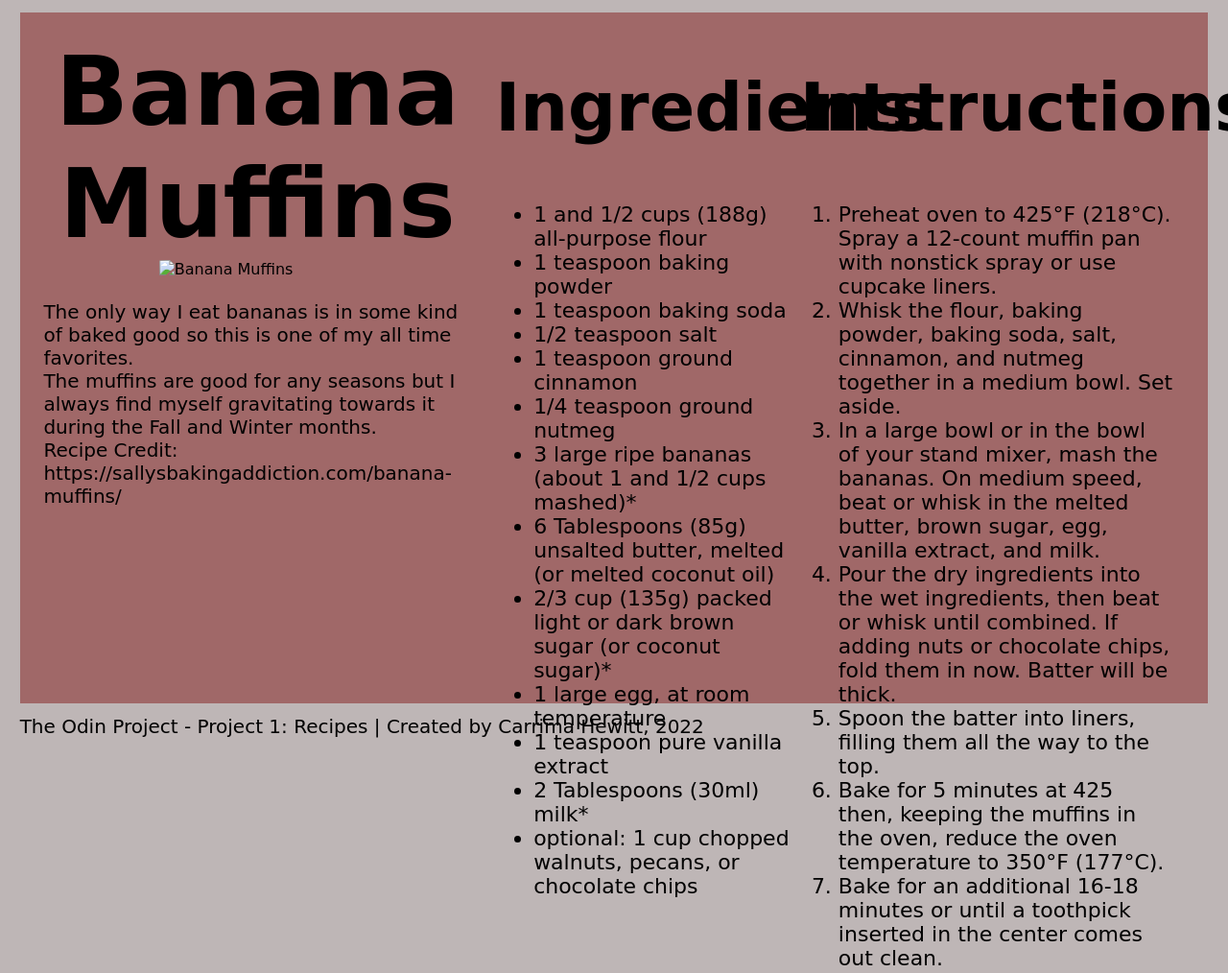
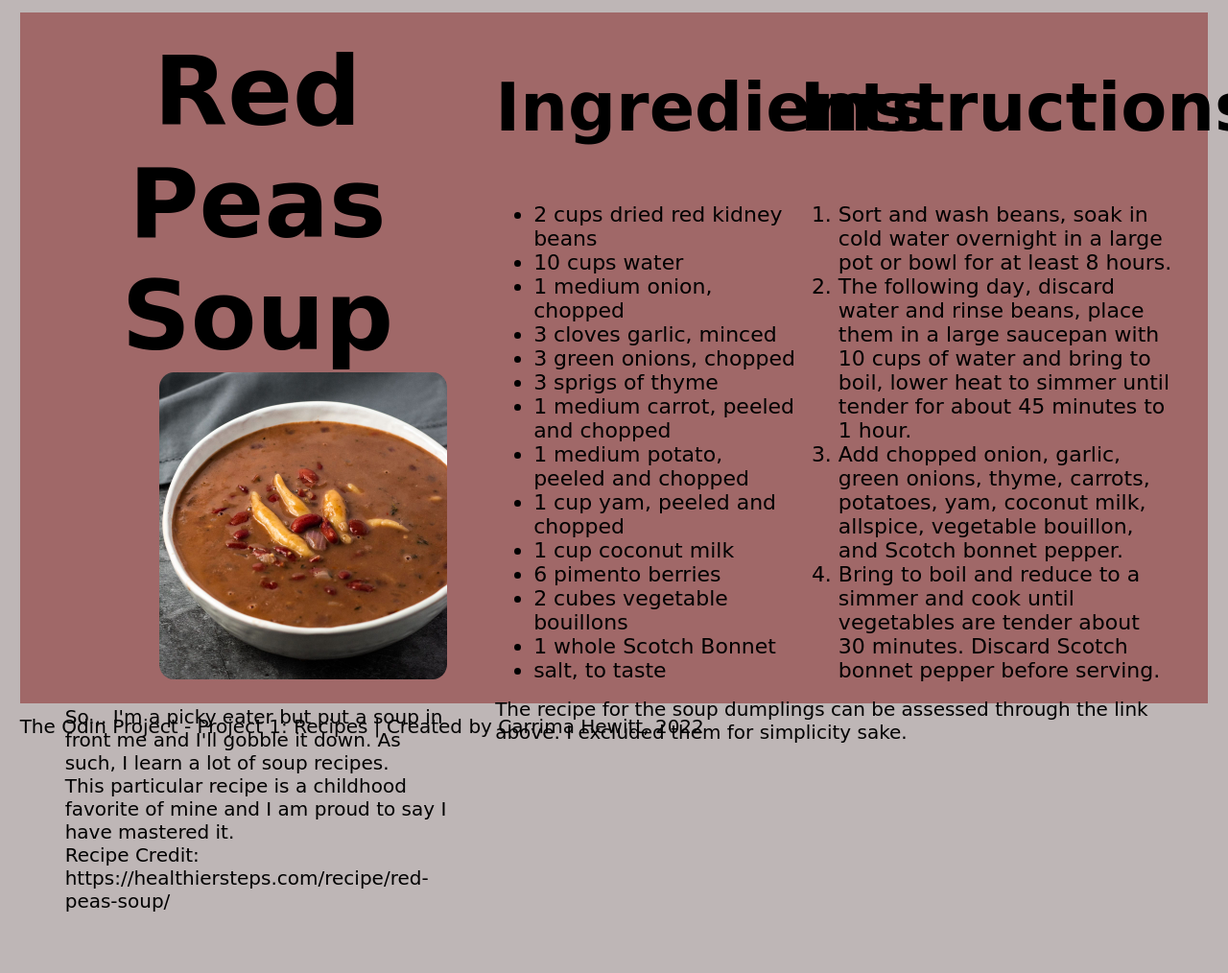
Before and after one commit to chewitt1/Cozy-Cooking, a plain HTML site: page recipes/red-peas-soup.html in a window 1280 px wide. Shown: the top 1014 px of the page at 96% size. After the commit the page ends 975 px from the top, so only its background shows below. Drawn offline with Linux system fonts and the light colour scheme; a web font is replaced by a local one.

Commit message:
Update Recipe Page 3
Add the last recipe and stop this project for now.
I may come back and fix it up- probably not though.

```diff
--- a/recipes/red-peas-soup.html
+++ b/recipes/red-peas-soup.html
@@ -4,7 +4,7 @@
     <meta charset="UTF-8">
     <meta http-equiv="X-UA-Compatible" content="IE=edge">
     <meta name="viewport" content="width=device-width, initial-scale=1.0">
-    <title>Banana Muffins | Odin Recipes</title>
+    <title>Red Peas Soup | Odin Recipes</title>
 
     <link rel="preconnect" href="https://fonts.googleapis.com">
     <link rel="preconnect" href="https://fonts.gstatic.com" crossorigin>
@@ -61,11 +61,11 @@
 <body>
     <div class="content">
         <div id="left-box">
-            <h1 id="recipe-title">Banana Muffins</h1>
-            <img src="../images/banana-muffins.jpg" alt="Banana Muffins">
-            <p>The only way I eat bananas is in some kind of baked good so this is one of my all time favorites.</p>
-            <p>The muffins are good for any seasons but I always find myself gravitating towards it during the Fall and Winter months.</p>
-            <p>Recipe Credit: https://sallysbakingaddiction.com/banana-muffins/</p>
+            <h1 id="recipe-title">Red Peas Soup</h1>
+            <img src="../images/red-peas-soup.jpg" alt="Red Peas Soup">
+            <p style="margin:0 5%;">So... I'm a picky eater but put a soup in front me and I'll gobble it down. As such, I learn a lot of soup recipes.</p>
+            <p style="margin:0 5%;">This particular recipe is a childhood favorite of mine and I am proud to say I have mastered it.</p>
+            <p style="margin:0 5%;">Recipe Credit: https://healthiersteps.com/recipe/red-peas-soup/</p>
         </div>
 
         <div id="right-box">
@@ -73,37 +73,33 @@
                 <div id="Ingredients">
                     <h2>Ingredients</h2>
                     <ul>
-                        <li>1 and 1/2 cups (188g) all-purpose flour</li>
-                        <li>1 teaspoon baking powder</li>
-                        <li>1 teaspoon baking soda</li>
-                        <li>1/2 teaspoon salt</li>
-                        <li>1 teaspoon ground cinnamon</li>
-                        <li>1/4 teaspoon ground nutmeg</li>
-                        <li>3 large ripe bananas (about 1 and 1/2 cups mashed)*</li>
-                        <li>6 Tablespoons (85g) unsalted butter, melted (or melted coconut oil)</li>
-                        <li>2/3 cup (135g) packed light or dark brown sugar (or coconut sugar)*</li>
-                        <li>1 large egg, at room temperature</li>
-                        <li>1 teaspoon pure vanilla extract</li>
-                        <li>2 Tablespoons (30ml) milk*</li>
-                        <li>optional: 1 cup chopped walnuts, pecans, or chocolate chips</li>
+                        <li>2 cups dried red kidney beans</li>
+                        <li>10 cups water</li>
+                        <li>1 medium onion, chopped</li>
+                        <li>3 cloves garlic, minced</li>
+                        <li>3 green onions, chopped</li>
+                        <li>3 sprigs of thyme</li>
+                        <li>1 medium carrot, peeled and chopped</li>
+                        <li>1 medium potato, peeled and chopped</li>
+                        <li>1 cup yam, peeled and chopped</li>
+                        <li>1 cup coconut milk</li>
+                        <li>6 pimento berries</li>
+                        <li>2 cubes vegetable bouillons</li>
+                        <li>1 whole Scotch Bonnet</li>
+                        <li>salt, to taste</li>
                     </ul>
                 </div>
                 <div id="Instructions">
                     <h2>Instructions</h2>
                     <ol>
-                        <li>Preheat oven to 425°F (218°C). Spray a 12-count muffin pan with nonstick spray or use cupcake liners.</li>
-                        <li>Whisk the flour, baking powder, baking soda, salt, cinnamon, and nutmeg together in a medium bowl. Set aside.</li>
-                        <li>In a large bowl or in the bowl of your stand mixer, mash the bananas. On medium speed, beat or whisk in the melted butter, brown sugar, egg, vanilla extract, and milk.</li>
-                        <li>Pour the dry ingredients into the wet ingredients, then beat or whisk until combined. If adding nuts or chocolate chips, fold them in now. Batter will be thick.</li>
-                        <li>Spoon the batter into liners, filling them all the way to the top.</li>
-                        <li> Bake for 5 minutes at 425 then, keeping the muffins in the oven, reduce the oven temperature to 350°F (177°C).</li>
-                        <li>Bake for an additional 16-18 minutes or until a toothpick inserted in the center comes out clean.</li>
+                        <li>Sort and wash beans, soak in cold water overnight in a large pot or bowl for at least 8 hours.</li>
+                        <li>The following day, discard water and rinse beans, place them in a large saucepan with 10 cups of water and bring to boil, lower heat to simmer until tender for about 45 minutes to 1 hour.</li>
+                        <li>Add chopped onion, garlic, green onions, thyme, carrots, potatoes, yam, coconut milk, allspice, vegetable bouillon, and Scotch bonnet pepper.</li>
+                        <li>Bring to boil and reduce to a simmer and cook until vegetables are tender about 30 minutes. Discard Scotch bonnet pepper before serving.</li>
                     </ol>
                 </div>
             </div>
-            <p>The total time these muffins take in the oven is about 21-23 minutes, give or take. (For mini muffins, bake 12-14 total minutes at 350°F (177°C).)</p>
-            <p>Allow the muffins to cool for 5 minutes in the muffin pan, then transfer to a wire rack to continue cooling.</p>
-            <p>Muffins stay fresh covered at room temperature for a few days or in the refrigerator for up to 1 week.</p>
+            <p>The recipe for the soup dumplings can be assessed through the link above. I excluded them for simplicity sake.</p>
         </div>
     </div>
     <footer>
```
Also changed, not shown: images/red-peas-soup.jpg (added), 1 other file.
